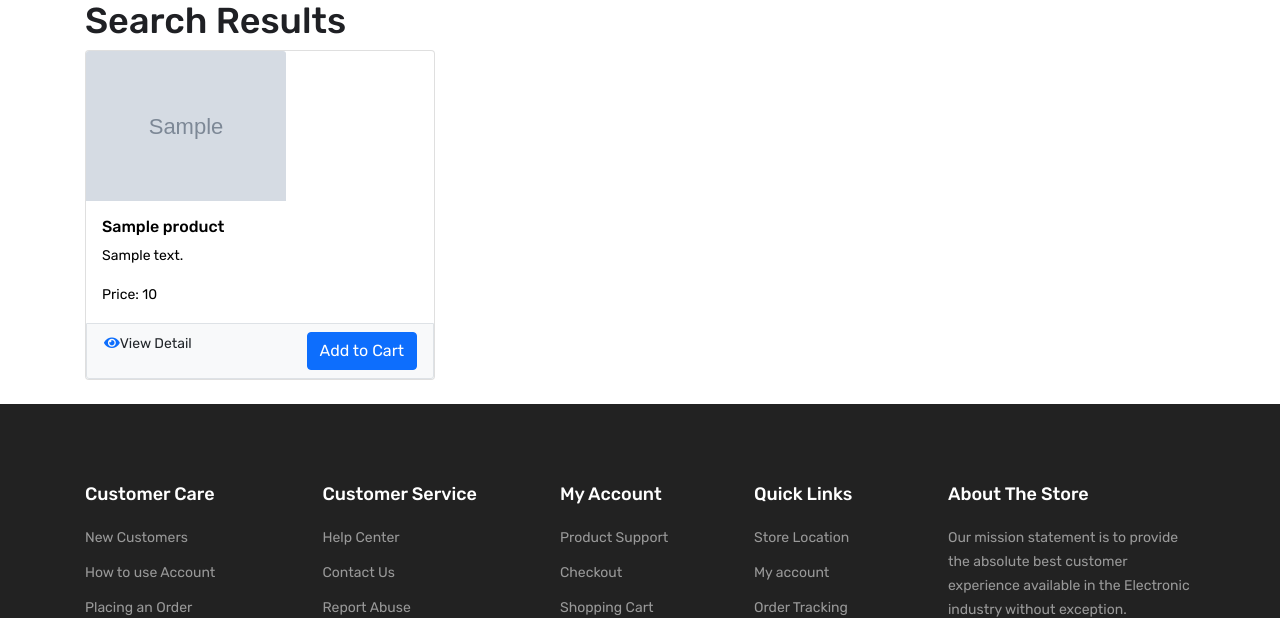
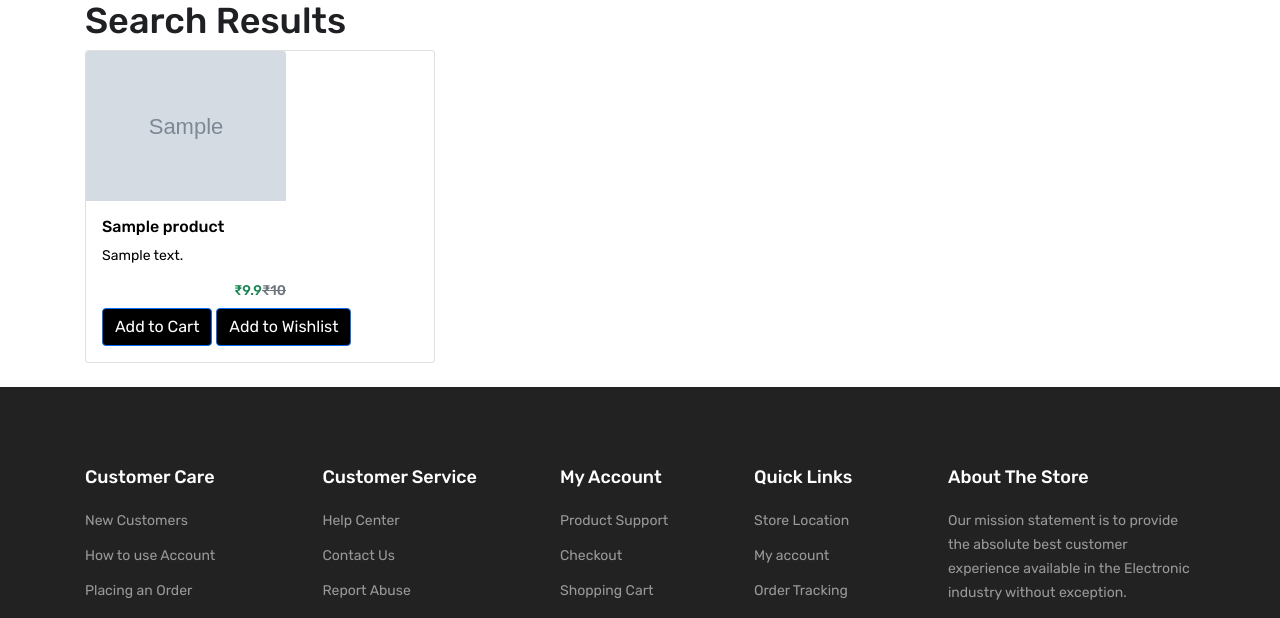
Before and after one commit to Farhanafanu/stopnshop, a Django app: page /search/ in a window 1280 px wide. Shown: the part 226-844 px from the top of the page. Run offline with Django 4.2, Linux system fonts and the light colour scheme; a user stored in the database is signed in; tables that the repository leaves empty hold one stand-in row (values such as "Sample post"); grey boxes marked "Sample" are stand-in pictures; parts of the project's set-up code (start-up, migrations or seed data) failed here and were passed over; some libraries are stand-ins or nearby versions; some web fonts are replaced.

Commit message:
search value corrected

```diff
--- a/project/Templates/search.html
+++ b/project/Templates/search.html
@@ -2,37 +2,51 @@
 {% load static %}
 {% block content %}
 
-
-
-<body>
 <div class="container">
     <h2>Search Results</h2>
     <div class="row">
-            {% for product in  products %}
+        {% for product in products %}
     <div class="col-md-4">
         <div class="card mb-4">
 
-                        <a class="product-item" href="">
-                            <img src="{{ product.image.url }}" class="card-img-top" alt="{{ product.product_name }}"  style="max-width: 200px; max-height: 200px;">
+                <a class="product-item" href="{% url 'userproduct' product.id %}">
+                <!-- Use image_url from the product dictionary -->
+                <img src="{{ product.image_url }}" class="card-img-top" alt="{{ product.product_name }}" style="max-width: 200px; max-height: 200px;">
                 <div class="card-body">
                     <h5 class="card-title" style="color: black;">{{ product.product_name }}</h5>
                     <p class="card-text" style="color: black;">{{ product.description }}</p>
-                                    <p class="card-text" style="color: black;">Price: {{ product.price }}</p>
+                    <div class="product-price d-flex justify-content-center">
+
+
+                        {% if product.discounted_price %}
+                            <h6 class="text-success">₹{{ product.discounted_price }}</h6>
+                            <h6 class="text-muted"><del>₹{{ product.price }}</del></h6>
+                        {% elif product.offer_price %}
+                            <h6 class="text-dark">₹{{ product.offer_price }}</h6>
+                            <h6 class="text-muted"><del>₹{{ product.price }}</del></h6>
+                        {% endif %}
                     </div>
+                    {% if user.is_authenticated %}
+                    <a href="{% url 'add_to_cart' product.id %}" style="text-decoration: none;">
+                        <button class="btn btn-primary" style="background-color: black;">Add to Cart</button>
                     </a>
 
-                        <div class="card-footer d-flex justify-content-between bg-light border">
-                            {% if user.is_authenticated %}
+                    <a href="{% url 'add_to_wishlist' product.id %}" style="text-decoration: none;">
+                        <button class="btn btn-primary" style="background-color: black;">Add to Wishlist</button>
+                    </a>
+                    {% endif %}
+                </a>
+                </div>
 
-                            <a href="{% url 'userproduct' product.id %}" class="btn btn-sm text-dark p-0"><i class="fas fa-eye text-primary mr-1"></i>View Detail</a>
-                            <a href="{% url 'add_to_cart' product.id %}" class="btn btn-primary">Add to Cart</a>
-                            {% endif  %}
 
         </div>
         </div>
 
-                </div>
+
 {% endfor %}
+
+
     </div>
 </div>
+
 {% endblock %}
--- a/project/ban/views.py
+++ b/project/ban/views.py
@@ -347,26 +347,59 @@ def search_suggestions(request):
         suggestions = [product.product_name for product in products]
         return JsonResponse(suggestions, safe=False)
     return JsonResponse([], safe=False)
-@never_cache
-@cache_control(no_cache=True, must_revalidate=True, no_store=True)
+
+  # Import your Product model correctly
+
+
 def search(request):
-    # Get the 'q' parameter from the GET request
     query = request.GET.get('q', '')
+    products = Product.objects.select_related('category', 'section').all()
+    products_with_offers = []  # This will hold our product dictionaries
+
+    for product in products:
+        # Calculate category offer and product offer
+        category_offer = product.category.category_offer if product.category.category_offer else 0
+        product_offer = product.product_offer if product.product_offer else 0
+
+        # Calculate discount and offer prices
+        discount_amount = (product.price * category_offer) / 100 if category_offer else 0
+        offer_price_amount = (product.price * product_offer) / 100 if product_offer else 0
+
+        # Use the highest priority offer
+        final_price = product.price - max(discount_amount, offer_price_amount)
+
+        # Create a dictionary for each product with all necessary data
+        product_data = {
+            'id': product.id,
+            'product_name': product.product_name,
+            'description': product.description,
+             'category': product.category.category_name,  # Use the correct field name from the Category model
+             'stock': product.stock,
+             'price': product.price,
+             'image_url': product.image.url,
+             'section': product.section.name if product.section else '',  # Handling a possible None value
+             'color': product.color,
+             'product_offer': product_offer,
+            'discounted_price': product.price - discount_amount if category_offer else None,
+             'offer_price': product.price - offer_price_amount if product_offer else None,
+             'final_price': final_price,
+}
+        products_with_offers.append(product_data)
+
+    # If there's a query, filter the products list
     if query:
-        # Perform a case-insensitive search on product names and descriptions
-        products = Product.objects.filter(
-            models.Q(product_name__icontains=query) |
-            models.Q(description__icontains=query)
-        )
-    else: # If no query, return all products
-        products = Product.objects.all()
-    # For example, you can filter products with names containing the query
-    search_results = Product.objects.filter(product_name__icontains=query)
+        products_with_offers = [
+            product for product in products_with_offers
+            if query.lower() in product['product_name'].lower() or query.lower() in product['description'].lower()
+        ]
+
     context = {
-        'products': products,
-        'search_results':  search_results,
+        'products': products_with_offers,
     }
-    return render(request, 'search.html',context)
+
+    # Now we render the template with the context containing product dictionaries
+    return render(request, 'search.html', context)
+
 
 
 def wallet(request):
```
Lines whose indentation alone changed are shown as unchanged.
